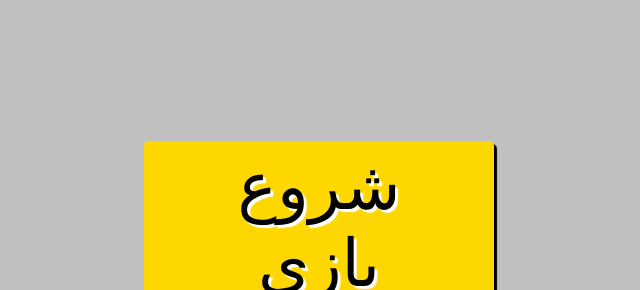
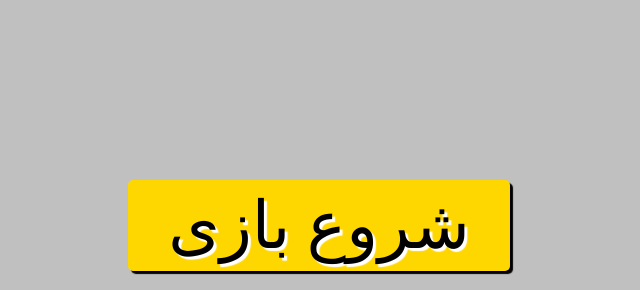
Before and after one commit to alikhahande4547-cell/persianRoulette, a plain HTML site: page index.html in a window 1280 px wide. Shown: the part 144-434 px from the top of the page, without its empty margins (321-961 px from the left). Drawn offline with Linux system fonts and the light colour scheme.

Commit message:
Update style.css

```diff
--- a/style.css
+++ b/style.css
@@ -17,7 +17,7 @@ div{
 }
 button{
     -webkit-tap-highlight-color: transparent;
-    max-width:350px;
+
     border-radius: 5px ;
     padding: 7px 40px;
     box-shadow: 3px 3px 1px black;
@@ -37,7 +37,6 @@ button{
 }button:hover{
     /* background-color:rgb(0, 0, 172); */
     box-shadow: 0px 0px 15px rgb(0, 0, 0);
-    background-color: silver;
     text-shadow: 5px 5px 1px black;
     color: white;
 
```
